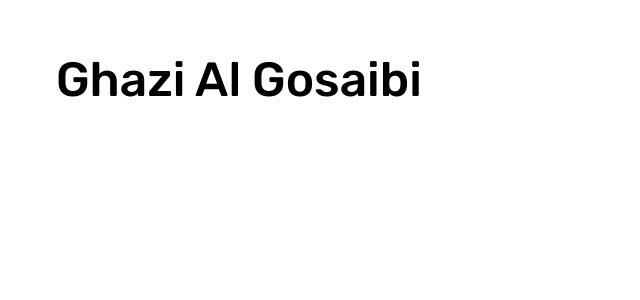
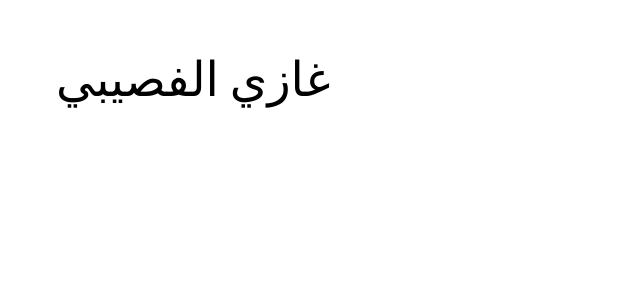
Before and after one commit to GDSC-YU/ghazi-algosaibi, a Next.js app: page / in a window 1280 px wide. Shown: the top 300 px of the page, without its empty margins (0-640 px from the left). Built offline with nearby package versions, Linux system fonts and the light colour scheme.

Commit message:
make it arabic

```diff
--- a/src/app/layout.tsx
+++ b/src/app/layout.tsx
@@ -7,9 +7,9 @@ import "./globals.css";
 const rubik = Rubik({ subsets: ["latin"] });
 
 export const metadata: Metadata = {
-  title: "Ghazi Al Gosaibi",
+  title: "غازي الفصيبي",
   description:
-    "Ghazi Al Gosaibi: a statesman, diplomat, technocrat, academic, poet, and novelist, integral to the fabric of contemporary Saudi society.",
+    "غازي القصيبي: رجل دولة، دبلوماسي، تقنوقراط، أكاديمي، شاعر، وروائي، جزء لا يتجزأ من نسيج المجتمع السعودي المعاصر.",
 };
 
 export default function RootLayout({
@@ -18,7 +18,7 @@ export default function RootLayout({
   children: React.ReactNode;
 }) {
   return (
-    <html lang="en">
+    <html lang="ar">
       <body className={rubik.className}>{children}</body>
     </html>
   );
```
